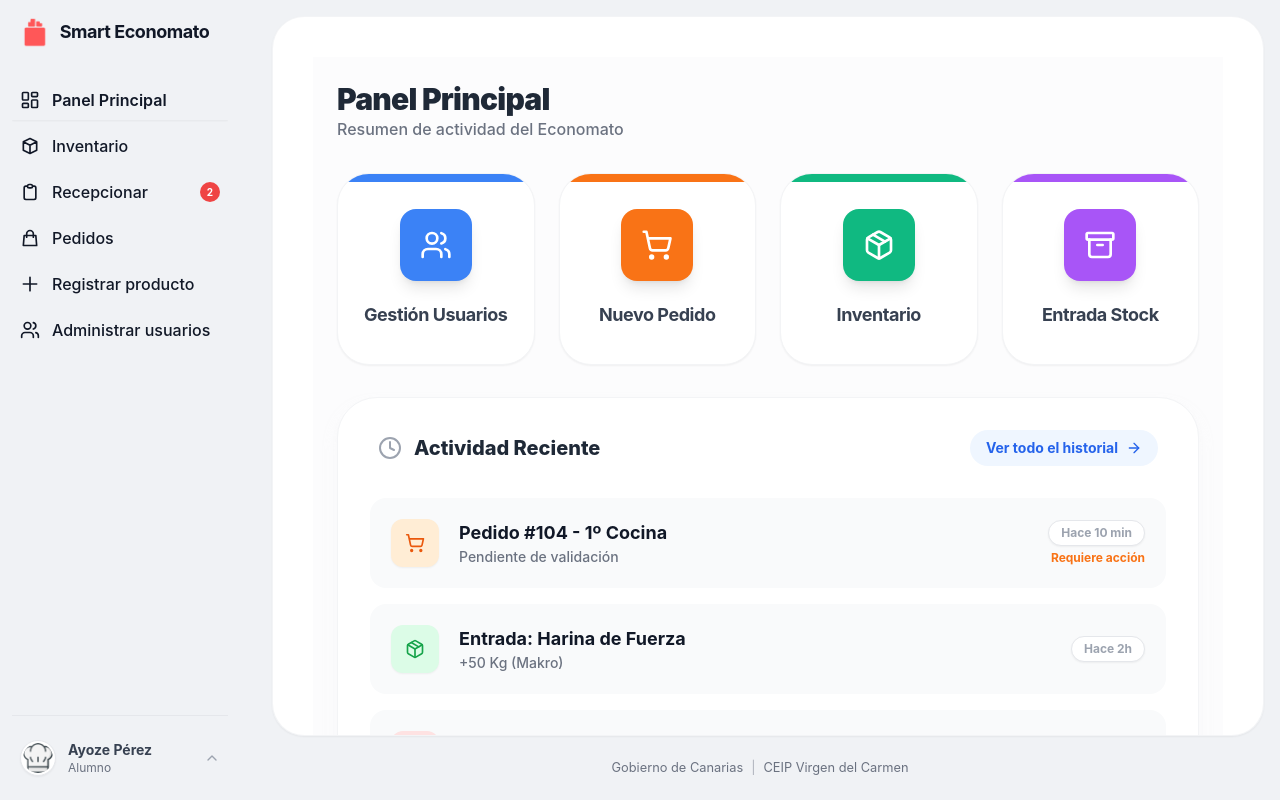
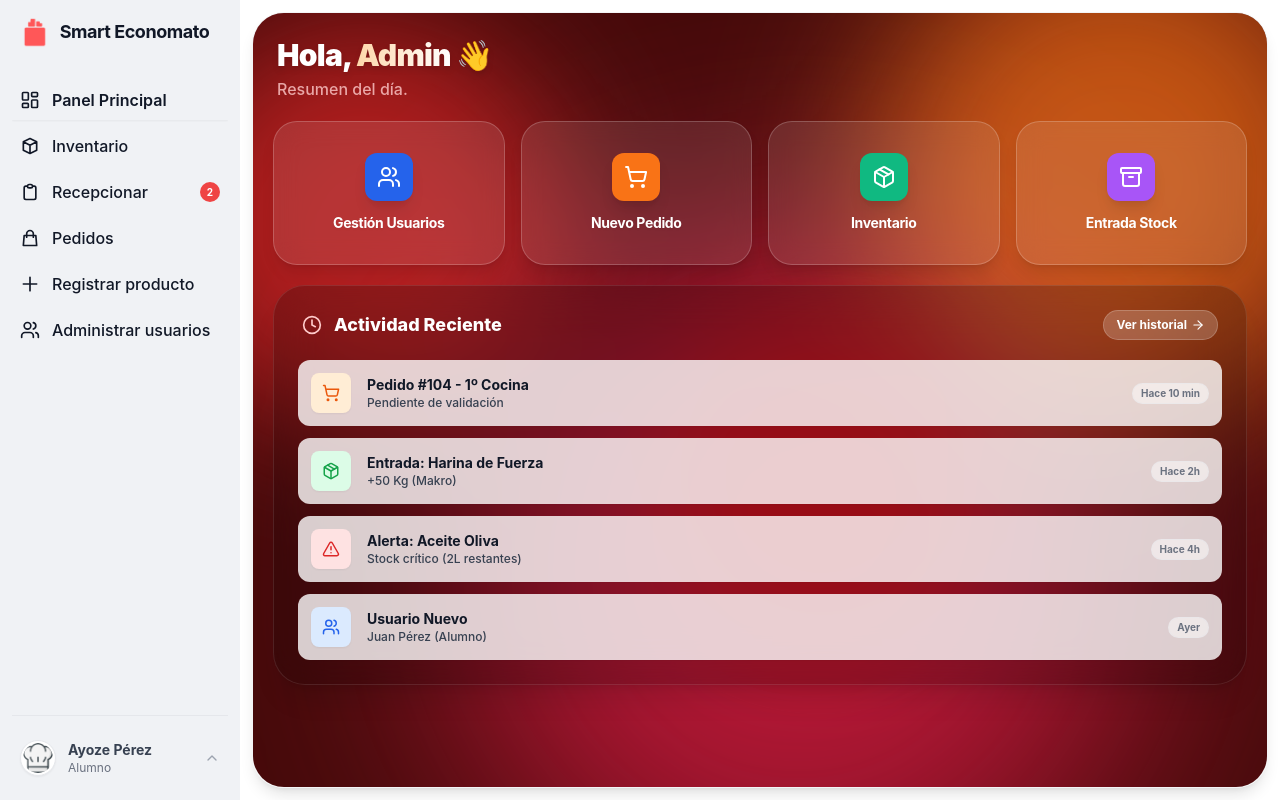
Before and after one commit to EnriquePM/SmartEconomato, a React (Vite) app in the folder EconomatoFront/: page / in a window 1280 px wide. Built offline with nearby package versions, Linux system fonts and the light colour scheme; sample sign-in values are in the browser's storage.

Commit message:
Dashboard (concepto) y layout condicional

```diff
--- a/EconomatoFront/src/app/router.tsx
+++ b/EconomatoFront/src/app/router.tsx
@@ -54,12 +54,12 @@ export const routes: RouteObject[] = [
           },
           {
             // Ajustado para coincidir con el botón del Home
-            path: "ingreso-general",
+            path: "registrar-general",
             element: <IngresoGeneral />,
           },
           {
             // Ajustado para coincidir con el botón del Home
-            path: "admin/usuarios",
+            path: "admin-usuarios",
             element: <AdminUsuarios />,
           },
           {
--- a/EconomatoFront/src/layout/Layout.tsx
+++ b/EconomatoFront/src/layout/Layout.tsx
@@ -1,35 +1,43 @@
 import { FooterBar } from "../components/ui/Footer";
 import SideBar from "../components/SideBar";
-import { Outlet } from "react-router-dom";
+import { Outlet, useLocation } from "react-router-dom";
 
 export default function Layout() {
+    const location = useLocation();
+    const isHome = location.pathname === "/";
+
     return (
-        /* 1. Contenedor Principal */
         <div className="h-screen w-full bg-fondo flex overflow-hidden">
 
             {/* SIDEBAR */}
             <SideBar />
 
-            {/* 2. Main Content Wrapper */}
-            <main className="flex-1 flex flex-col sm:ml-sidebar h-full overflow-hidden">
+            {/* Main Content Wrapper */}
+            <main className="flex-1 flex flex-col sm:ml-sidebar h-full overflow-hidden transition-all duration-300">
 
-                {/* 3. Padding Wrapper */}
-                <div className="flex-1 flex flex-col p-4 overflow-hidden">
+                {/* Padding Wrapper (EL MARCO BLANCO)
+                    CAMBIO:
+                    - Antes: "p-4 sm:p-6" (Gordo)
+                    - Ahora: "p-2 sm:p-3" (Fino, unos 8px en móvil y 12px en PC)
+                */}
+                <div className={`flex-1 flex flex-col overflow-hidden transition-all duration-300 ${isHome ? "p-2 sm:p-3 bg-white" : "p-4"}`}>
 
-                    {/* 4. TARJETA BLANCA (EL CAMBIO ESTÁ AQUÍ)
-                        - Quitamos: overflow-y-auto (ya no hace scroll toda la tarjeta)
-                        - Ponemos: overflow-hidden (corta lo que sobre)
-                        - Ponemos: flex flex-col (para organizar el contenido verticalmente)
-                    */}
-
-                    <div className="flex-1 bg-tarjeta rounded-panel shadow-sm border border-gray-100 p-6 lg:p-10 ml-4 overflow-y-auto scrollbar-custom relative">
+                    {/* CONTENEDOR DEL CONTENIDO */}
+                    <div className={`
+                        flex-1 relative overflow-y-auto scrollbar-custom transition-all duration-300
+                        ${isHome
+                            ? "rounded-[2rem] overflow-hidden shadow-lg border border-gray-100" // Borde curvo para el Home
+                            : "bg-tarjeta rounded-panel shadow-sm border border-gray-100 p-6 lg:p-10 ml-4" // Tarjeta normal
+                        }
+                    `}>
                         <Outlet />
                     </div>
 
-                    {/* FOOTER */}
-                    <div className="mt-4">
-                        <FooterBar />
-                    </div>
+                    {!isHome && (
+                        <div className="mt-4">
+                            <FooterBar />
+                        </div>
+                    )}
                 </div>
             </main>
         </div>
--- a/EconomatoFront/src/pages/Home.tsx
+++ b/EconomatoFront/src/pages/Home.tsx
@@ -7,17 +7,35 @@ import {
   Archive,
   ArrowRight,
   Clock,
-  AlertTriangle,
-  CheckCircle2
+  AlertTriangle
 } from "lucide-react";
 
+// --- CSS DE LA ANIMACIÓN ---
+const backgroundStyle = `
+  @keyframes blob {
+    0% { transform: translate(0px, 0px) scale(1); }
+    33% { transform: translate(50px, -80px) scale(1.2); }
+    66% { transform: translate(-40px, 40px) scale(0.8); }
+    100% { transform: translate(0px, 0px) scale(1); }
+  }
+  .animate-blob {
+    animation: blob 8s infinite;
+  }
+  .animation-delay-2000 {
+    animation-delay: 2s;
+  }
+  .animation-delay-4000 {
+    animation-delay: 4s;
+  }
+`;
+
 const Home = () => {
-  // --- DATOS FALSOS PARA PROBAR EL DISEÑO ---
+  // DATOS
   const accesos = [
-    { titulo: "Gestión Usuarios", icono: Users, color: "bg-blue-500", ruta: "/admin/usuarios" },
+    { titulo: "Gestión Usuarios", icono: Users, color: "bg-blue-600", ruta: "/admin-usuarios" },
     { titulo: "Nuevo Pedido", icono: ShoppingCart, color: "bg-orange-500", ruta: "/pedidos" },
-    { titulo: "Inventario", icono: Package, color: "bg-emerald-500", ruta: "/inventario" }, // Ruta inventada por ahora
-    { titulo: "Entrada Stock", icono: Archive, color: "bg-purple-500", ruta: "/ingreso-general" },
+    { titulo: "Inventario", icono: Package, color: "bg-emerald-500", ruta: "/inventario" },
+    { titulo: "Entrada Stock", icono: Archive, color: "bg-purple-500", ruta: "/registrar-general" },
   ];
 
   const actividadReciente = [
@@ -25,91 +43,100 @@ const Home = () => {
     { id: 2, titulo: "Entrada: Harina de Fuerza", sub: "+50 Kg (Makro)", tipo: "stock", estado: "success", hora: "Hace 2h" },
     { id: 3, titulo: "Alerta: Aceite Oliva", sub: "Stock crítico (2L restantes)", tipo: "alerta", estado: "danger", hora: "Hace 4h" },
     { id: 4, titulo: "Usuario Nuevo", sub: "Juan Pérez (Alumno)", tipo: "user", estado: "info", hora: "Ayer" },
-    { id: 5, titulo: "Pedido #103 - Profe Pastelería", sub: "Validado y entregado", tipo: "pedido", estado: "success", hora: "Ayer" },
   ];
 
   return (
-    <div className="w-full min-h-screen bg-gray-50/50 p-6 space-y-8 animate-fade-in-up">
+    // CAMBIO CLAVE:
+    // 1. Quitamos 'min-h-screen' y ponemos 'h-full'.
+    // 2. Quitamos 'overflow-hidden' del padre para que lo maneje el hijo si hace falta.
+    <div className="relative w-full h-full bg-[#450a0a] animate-fade-in-up overflow-hidden">
 
-      {/* HEADER SIMPLE */}
-      <div>
-        <h1 className="text-3xl font-black text-gray-800 tracking-tight">Panel Principal</h1>
-        <p className="text-gray-500 font-medium">Resumen de actividad del Economato</p>
+      <style>{backgroundStyle}</style>
+
+        {/* --- CAPA DE MOVIMIENTO --- */}
+        <div className="absolute top-0 left-0 w-full h-full overflow-hidden z-0 pointer-events-none">
+            <div className="absolute top-[-10%] left-[-10%] w-[500px] h-[500px] bg-red-600 rounded-full mix-blend-screen filter blur-[80px] opacity-70 animate-blob"></div>
+            <div className="absolute top-[-10%] right-[-10%] w-[500px] h-[500px] bg-orange-500 rounded-full mix-blend-screen filter blur-[80px] opacity-70 animate-blob animation-delay-2000"></div>
+            <div className="absolute bottom-[-20%] left-[20%] w-[600px] h-[600px] bg-rose-600 rounded-full mix-blend-screen filter blur-[100px] opacity-70 animate-blob animation-delay-4000"></div>
+             <div className="absolute top-[30%] left-[40%] w-[400px] h-[400px] bg-red-900 rounded-full mix-blend-overlay filter blur-[60px] opacity-80 animate-blob"></div>
         </div>
 
-      {/* 1. ZONA SUPERIOR: ACCESOS DIRECTOS (Tus cuadrados rojos del Paint) */}
-      <section className="grid grid-cols-2 md:grid-cols-4 gap-6">
+        {/* --- CONTENIDO --- */}
+        {/* CAMBIO: Ajustamos padding (p-5) y spacing (space-y-5) para que ocupe menos altura vertical
+            y así evitar que salga scroll si no es necesario.
+        */}
+        <div className="relative z-10 w-full h-full overflow-y-auto p-5 space-y-5 scrollbar-hide">
+
+            {/* HEADER */}
+            <div className="pl-1 pt-1">
+            <h1 className="text-3xl font-black text-white tracking-tight drop-shadow-md">
+                Hola, <span className="text-transparent bg-clip-text bg-gradient-to-r from-orange-200 to-white">Admin</span> 👋
+            </h1>
+            <p className="text-red-200/80 font-medium mt-1">Resumen del día.</p>
+            </div>
+
+            {/* TARJETAS DE ACCESO */}
+            {/* Reduje un pelín la altura (h-36 en vez de h-40) para ganar espacio */}
+            <section className="grid grid-cols-2 md:grid-cols-4 gap-4">
             {accesos.map((item, idx) => (
                 <Link
                 key={idx}
                 to={item.ruta}
-            className="group relative bg-white h-48 rounded-[2rem] shadow-sm border border-gray-100 hover:shadow-xl hover:-translate-y-1 transition-all duration-300 flex flex-col items-center justify-center gap-5 cursor-pointer overflow-hidden"
+                className="group relative bg-white/10 backdrop-blur-md h-36 rounded-[1.5rem] shadow-lg border border-white/20 hover:bg-white/20 hover:scale-[1.02] transition-all duration-300 flex flex-col items-center justify-center gap-3 cursor-pointer overflow-hidden"
                 >
-            {/* Fondo decorativo sutil */}
-            <div className={`absolute top-0 left-0 w-full h-2 ${item.color}`} />
-
-            <div className={`p-5 rounded-2xl ${item.color} text-white shadow-lg group-hover:scale-110 transition-transform duration-300`}>
-              <item.icono size={32} strokeWidth={2} />
+                <div className={`p-3 rounded-xl ${item.color} text-white shadow-lg group-hover:scale-110 transition-transform duration-300`}>
+                    <item.icono size={24} strokeWidth={2} />
                 </div>
-
-            <span className="font-bold text-gray-700 text-lg group-hover:text-black tracking-tight">
+                <span className="font-bold text-white text-sm tracking-tight drop-shadow-sm">
                     {item.titulo}
                 </span>
                 </Link>
             ))}
             </section>
 
-      {/* 2. ZONA INFERIOR: RESUMEN (Tu rectángulo grande) */}
-      <section className="bg-white rounded-[2.5rem] shadow-lg shadow-gray-100/50 border border-gray-100 p-8 min-h-[400px]">
-
-        <div className="flex justify-between items-center mb-8 px-2">
-          <h2 className="text-xl font-extrabold text-gray-800 flex items-center gap-3">
-            <Clock className="text-gray-400" />
-            Actividad Reciente
+            {/* LISTA DE ACTIVIDAD */}
+            {/* mb-0 para que no empuje hacia abajo innecesariamente */}
+            <section className="bg-black/20 backdrop-blur-xl rounded-[2rem] shadow-xl border border-white/10 p-6 flex-1 mb-0">
+            <div className="flex justify-between items-center mb-5 px-1">
+                <h2 className="text-lg font-extrabold text-white flex items-center gap-3 drop-shadow-sm">
+                <Clock className="text-red-200" size={20} /> Actividad Reciente
                 </h2>
-          <button className="text-sm font-bold text-blue-600 bg-blue-50 px-4 py-2 rounded-full hover:bg-blue-100 transition-colors flex items-center gap-2">
-            Ver todo el historial <ArrowRight size={16} />
+                <button className="text-xs font-bold text-white bg-white/20 px-3 py-1.5 rounded-full hover:bg-white/30 transition-colors flex items-center gap-1 border border-white/20">
+                Ver historial <ArrowRight size={14} />
                 </button>
             </div>
 
-        {/* LISTA DE ACTIVIDAD (Simulando datos) */}
-        <div className="space-y-4">
+            <div className="space-y-3">
                 {actividadReciente.map((item) => (
-            <div key={item.id} className="group flex items-center justify-between p-5 bg-gray-50 hover:bg-white border border-transparent hover:border-gray-200 rounded-2xl transition-all duration-200 hover:shadow-md cursor-default">
-
-              <div className="flex items-center gap-5">
-                {/* Icono dinámico según tipo */}
-                <div className={`
-                  w-12 h-12 rounded-xl flex items-center justify-center shadow-sm
-                  ${item.estado === 'warning' ? 'bg-orange-100 text-orange-600' : ''}
-                  ${item.estado === 'success' ? 'bg-green-100 text-green-600' : ''}
-                  ${item.estado === 'danger' ? 'bg-red-100 text-red-600' : ''}
-                  ${item.estado === 'info' ? 'bg-blue-100 text-blue-600' : ''}
-                `}>
-                  {item.tipo === 'pedido' && <ShoppingCart size={20} />}
-                  {item.tipo === 'stock' && <Package size={20} />}
-                  {item.tipo === 'alerta' && <AlertTriangle size={20} />}
-                  {item.tipo === 'user' && <Users size={20} />}
+                <div key={item.id} className="group flex items-center justify-between p-3 bg-white/80 hover:bg-white border border-transparent rounded-xl transition-all duration-200 cursor-default shadow-sm">
+                    <div className="flex items-center gap-4">
+                    <div className={`w-10 h-10 rounded-lg flex items-center justify-center shadow-sm ${
+                        item.estado === 'warning' ? 'bg-orange-100 text-orange-600' :
+                        item.estado === 'success' ? 'bg-green-100 text-green-600' :
+                        item.estado === 'danger' ? 'bg-red-100 text-red-600' :
+                        'bg-blue-100 text-blue-600'
+                    }`}>
+                        {item.tipo === 'pedido' && <ShoppingCart size={18} />}
+                        {item.tipo === 'stock' && <Package size={18} />}
+                        {item.tipo === 'alerta' && <AlertTriangle size={18} />}
+                        {item.tipo === 'user' && <Users size={18} />}
                     </div>
-
                     <div>
-                  <h4 className="font-bold text-gray-900 text-lg">{item.titulo}</h4>
-                  <p className="text-sm text-gray-500 font-medium">{item.sub}</p>
+                        <h4 className="font-bold text-gray-900 text-sm">{item.titulo}</h4>
+                        <p className="text-xs text-gray-700 font-medium">{item.sub}</p>
                     </div>
                     </div>
-
                     <div className="flex flex-col items-end gap-1">
-                 <span className="text-xs font-bold text-gray-400 bg-white px-3 py-1 rounded-full border border-gray-200 shadow-sm">
+                    <span className="text-[10px] font-bold text-gray-500 bg-white/50 px-2 py-0.5 rounded-full border border-gray-200/50">
                         {item.hora}
                     </span>
-                 {item.estado === 'warning' && <span className="text-xs font-bold text-orange-500">Requiere acción</span>}
                     </div>
-
                 </div>
                 ))}
             </div>
+            </section>
 
-      </section>
+        </div>
     </div>
   );
 };
```
Also changed, not shown: EconomatoFront/src/layout/layoutoriginal.txt (added). Lines whose indentation alone changed are shown as unchanged.
